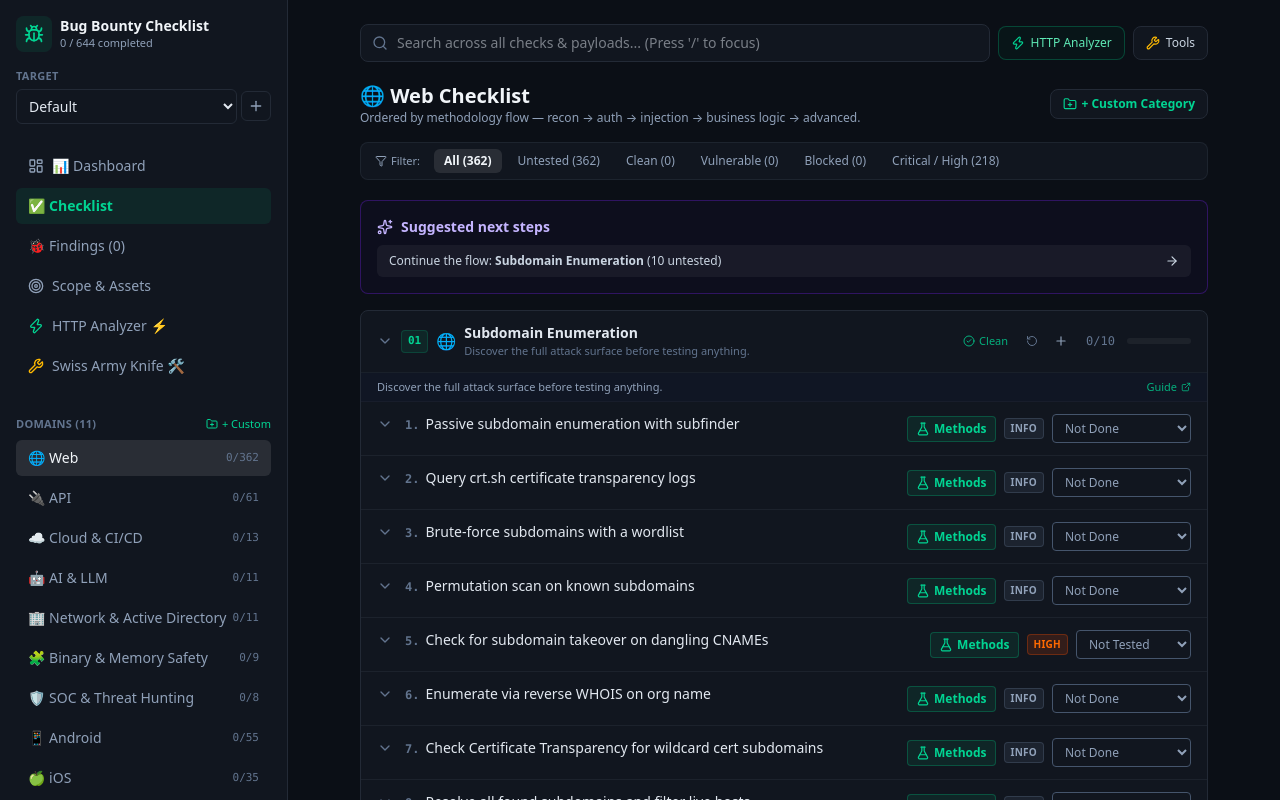
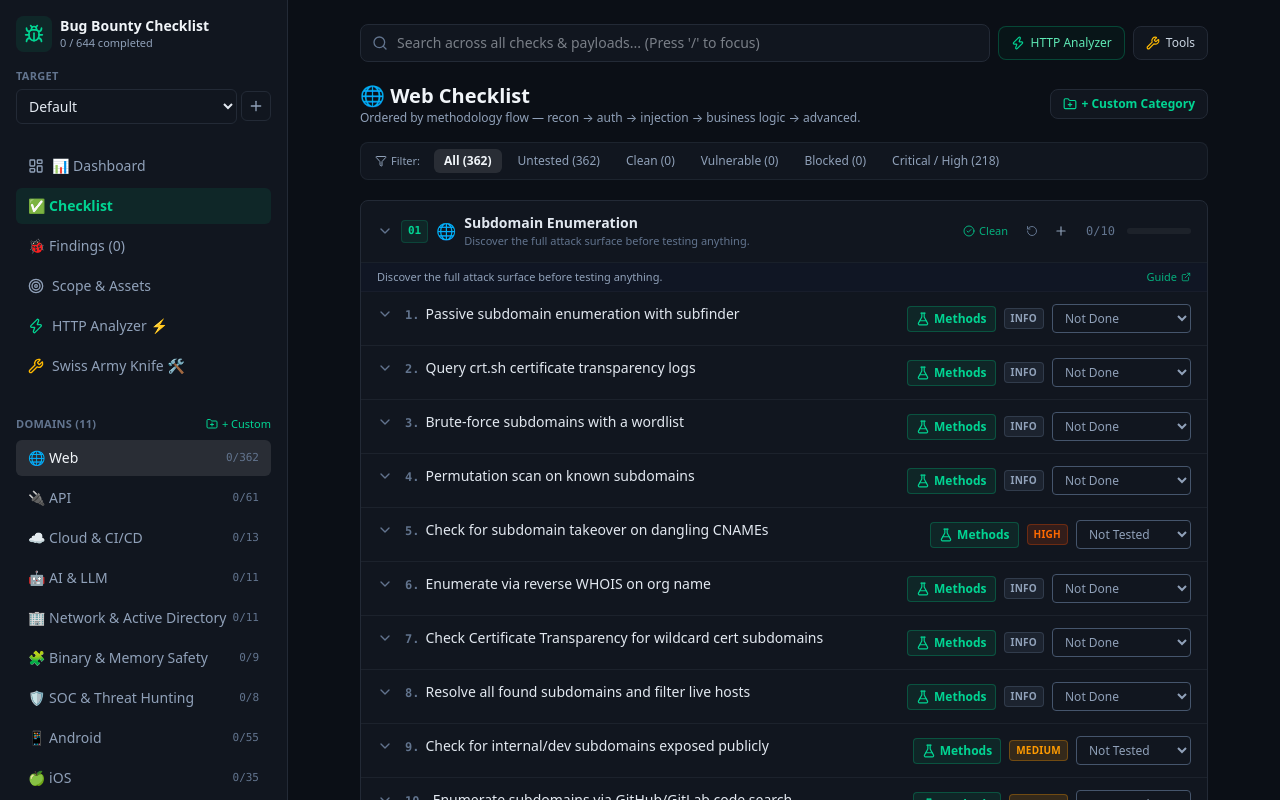
Before and after one commit to preetamkumar017/Bug-Hunting-Checklist, a React (Vite) app in the folder bug-bounty-checklist/: page / in a window 1280 px wide. Shown: the top 800 px of the page. Built offline with nearby package versions, Linux system fonts and the light colour scheme.

Commit message:
refactor: remove redundant and flawed Suggested Next Steps panel

```diff
--- a/bug-bounty-checklist/src/App.tsx
+++ b/bug-bounty-checklist/src/App.tsx
@@ -4,7 +4,6 @@ import { domains } from "./data/domains";
 import type { Domain, ItemStatus } from "./types/checklist";
 import { Sidebar } from "./components/Sidebar";
 import { CategorySection } from "./components/CategorySection";
-import { SuggestionsPanel } from "./components/SuggestionsPanel";
 import { FindingsView } from "./components/FindingsView";
 import { ScopeView } from "./components/ScopeView";
 import { DashboardView } from "./components/DashboardView";
@@ -302,10 +301,6 @@ export default function App() {
                 ))}
               </div>
 
-              {statusFilter === "all" && (
-                <SuggestionsPanel onJumpToCategory={jumpToCategory} />
-              )}
-
               {filteredCategories.length === 0 ? (
                 <div className="rounded-xl border border-dashed border-border/80 p-8 text-center text-xs text-slate-400">
                   No checks match the current filter &quot;{statusFilter}&quot;.
--- a/bug-bounty-checklist/src/components/SuggestionsPanel.tsx
+++ /dev/null
@@ -1,52 +0,0 @@
-import { Sparkles, ArrowRight } from "lucide-react";
-import { useActiveProfile } from "../store/useChecklistStore";
-import { computeSuggestions, nextRecommendedCategory } from "../lib/suggestions";
-import { getItemById } from "../data/domains";
-
-export function SuggestionsPanel({
-  onJumpToCategory,
-}: {
-  onJumpToCategory: (categoryId: string) => void;
-}) {
-  const profile = useActiveProfile();
-  if (!profile) return null;
-
-  const suggestions = computeSuggestions(profile);
-  const next = nextRecommendedCategory(profile);
-
-  if (suggestions.length === 0 && !next) return null;
-
-  return (
-    <div className="mb-4 space-y-2 rounded-lg border border-violet-600/30 bg-violet-950/10 p-4">
-      <div className="flex items-center gap-2 text-sm font-semibold text-violet-300">
-        <Sparkles className="h-4 w-4" /> Suggested next steps
-      </div>
-
-      {next && (
-        <button
-          onClick={() => onJumpToCategory(next.category.id)}
-          className="flex w-full items-center justify-between rounded-md bg-white/5 px-3 py-2 text-left text-xs text-slate-300 hover:bg-white/10"
-        >
-          <span>
-            Continue the flow: <b>{next.category.name}</b> ({next.remaining} untested)
-          </span>
-          <ArrowRight className="h-3.5 w-3.5" />
-        </button>
-      )}
-
-      {suggestions.map((s) => {
-        const firstItem = getItemById(s.itemIds[0]);
-        return (
-          <button
-            key={s.id}
-            onClick={() => firstItem && onJumpToCategory(firstItem.category.id)}
-            className="flex w-full items-center justify-between rounded-md bg-white/5 px-3 py-2 text-left text-xs text-slate-300 hover:bg-white/10"
-          >
-            <span>{s.reason}</span>
-            <ArrowRight className="h-3.5 w-3.5 shrink-0" />
-          </button>
-        );
-      })}
-    </div>
-  );
-}
--- a/bug-bounty-checklist/src/lib/suggestions.ts
+++ /dev/null
@@ -1,88 +0,0 @@
-import { getItemById, domains } from "../data/domains";
-import type { TargetProfile } from "../types/checklist";
-
-export interface Suggestion {
-  id: string;
-  reason: string;
-  itemIds: string[];
-}
-
-/**
- * Rule-based "what should I do next" engine, driven purely by item results
- * already recorded in the active profile. No network calls — fast and offline.
- * Designed so a future LLM-backed version can slot in behind the same return type.
- */
-export function computeSuggestions(profile: TargetProfile): Suggestion[] {
-  const suggestions: Suggestion[] = [];
-  const states = profile.itemStates;
-
-  // 1. Vulnerable item -> suggest its tagged related deep-dive items, if not yet tested.
-  for (const [itemId, state] of Object.entries(states)) {
-    if (state.status !== "vulnerable") continue;
-    const found = getItemById(itemId);
-    const related = found?.item.tags?.relatedItemIds ?? [];
-    const untested = related.filter((id) => states[id]?.status !== "vulnerable" && states[id]?.status !== "clean");
-    if (untested.length > 0) {
-      suggestions.push({
-        id: `related-${itemId}`,
-        reason: `"${found?.item.text}" is vulnerable — try these related deep-dive checks`,
-        itemIds: untested,
-      });
-    }
-  }
-
-  // 2. Category mostly clean -> nudge toward remaining untested items in same category.
-  for (const domain of domains) {
-    for (const category of domain.categories) {
-      const itemIds = category.items.map((i) => i.id);
-      const tested = itemIds.filter((id) => states[id]?.status && states[id]?.status !== "not_tested");
-      const clean = itemIds.filter((id) => states[id]?.status === "clean");
-      const untested = itemIds.filter((id) => !states[id]?.status || states[id]?.status === "not_tested");
-      if (tested.length >= itemIds.length * 0.6 && clean.length >= tested.length * 0.7 && untested.length > 0) {
-        suggestions.push({
-          id: `finish-${category.id}`,
-          reason: `${category.name} is mostly clean — finish the remaining ${untested.length} check(s) here`,
-          itemIds: untested,
-        });
-      }
-    }
-  }
-
-  // 3. Blocked items -> suggest WAF bypass category if it exists and has untested items.
-  const blockedCount = Object.values(states).filter((s) => s.status === "blocked").length;
-  if (blockedCount > 0) {
-    const wafCategory = domains
-      .find((d) => d.id === "web")
-      ?.categories.find((c) => c.name.toLowerCase().includes("waf"));
-    if (wafCategory) {
-      const untested = wafCategory.items
-        .map((i) => i.id)
-        .filter((id) => !states[id]?.status || states[id]?.status === "not_tested");
-      if (untested.length > 0) {
-        suggestions.push({
-          id: "waf-bypass",
-          reason: `${blockedCount} check(s) got blocked — try WAF bypass techniques`,
-          itemIds: untested,
-        });
-      }
-    }
-  }
-
-  return suggestions;
-}
-
-/** Next recommended category in the flow: first category with untested items, in defined order. */
-export function nextRecommendedCategory(profile: TargetProfile) {
-  const states = profile.itemStates;
-  for (const domain of domains) {
-    for (const category of domain.categories) {
-      const untested = category.items.filter(
-        (i) => !states[i.id]?.status || states[i.id]?.status === "not_tested"
-      );
-      if (untested.length > 0) {
-        return { domain, category, remaining: untested.length };
-      }
-    }
-  }
-  return null;
-}
```
